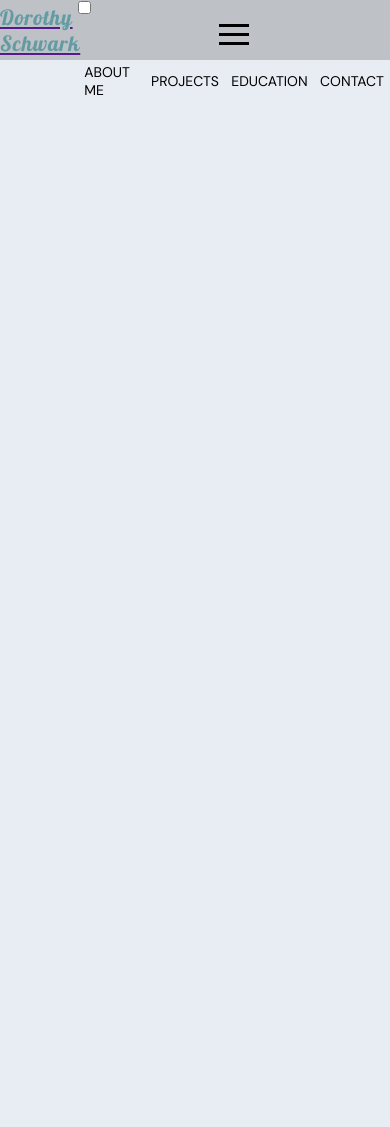
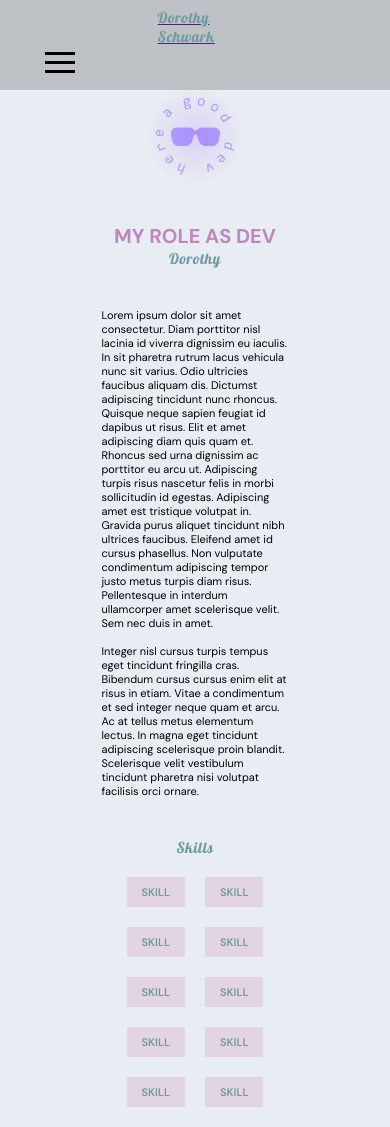
Before and after one commit to dschwark1111/portfolio_116, a plain HTML site: page index.html in a window 390 px wide. Before the commit the page ends 844 px from the top, so only its background shows below. Drawn offline with Linux system fonts and the light colour scheme.

Commit message:
assignment2

```diff
--- a/css/base.css
+++ b/css/base.css
@@ -2,12 +2,12 @@
 Styles we can reuse*/
 
 :root{
-    --primary-color: #639ba3;
+    --primary-color: #6e9aa1;
     --primary-color-100: #f1d8d4;
     --primary-color-300: #7ba1a7;
 
-    --secondary-color: #bbcdf3;
-    --secondary-color-600: #c58b58;
+    --secondary-color: #e3d4e1;
+        --secondary-color-600: #be87be;
     --secondary-color-900: #ddb761;
 
     --neutral-color: black;
@@ -25,7 +25,6 @@ Styles we can reuse*/
     align-items: center;
 }
 }
-
 
 
 /*general style to apply to all elements*/
@@ -55,6 +54,7 @@ h2{
     font-weight: 400;
     letter-spacing: 0.06rem;
     font-size: 1.5rem;
+    text-decoration: none;
 }
 
 p{
--- a/css/header.css
+++ b/css/header.css
@@ -40,3 +40,8 @@ text-transform: 1% 2%;
 .nav-link a:hover{
     border-bottom: solid 2px var(--primary-color);
 }
+
+#nav-check,
+.nav-btn {
+    display: none;
+}
--- /dev/null
+++ b/css/responsive.css
@@ -0,0 +1,51 @@
+/*tablet*/
+@media(max-width:1007px) {
+    html {
+        font-size: 12px;
+    }
+
+    .about-section {
+        flex-direction: column;
+        align-items: center;
+        justify-content: center;
+    }
+
+    .img-container {
+        margin-bottom: 4rem;
+    }
+
+    description-container {
+        width: 100%;
+    }
+}
+
+/*mobile*/
+@media(max-width: 640px) {
+    html {
+        font-size: 10px;
+    }
+
+    header {
+        flex-direction: column;
+        height: max-content;
+        padding: 2%;
+    }
+
+    .nav-link {
+        flex-direction: column;
+    }
+
+    .nav-btn {
+        display: inline-block;
+    }
+
+    #nav-check:not(:checked)~.nav-link {
+        height: 0px;
+        overflow: hidden;
+    }
+
+    #nav-check:checked~.nav-link {
+        height: auto;
+        overflow: auto;
+    }
+}
--- /dev/null
+++ b/css/sections.css
@@ -0,0 +1,44 @@
+.about-section {
+    display: flex;
+    padding: 2 rem;
+}
+
+.img-container {
+    width: 40%;
+}
+
+#about-img {
+    width: 60%;
+}
+
+.description-container {
+    width: 60%;
+    flex-direction: column;
+}
+
+.description-container p {
+    width: 80%;
+    margin: 4rem 0px;
+}
+
+.skills label {
+    cursor: initial;
+    color: var(--primary-color);
+    background-color: var(--secondary-color);
+    font-size: 1.1rem;
+    text-transform: uppercase;
+    padding: 0.8rem 1.5rem;
+    font-weight: 600;
+}
+
+.skills-list {
+    flex-direction: column;
+
+}
+
+.skills {
+    width: 70%;
+    padding: 2rem;
+    gap: 2rem;
+    flex-wrap: wrap;
+}
--- a/index.html
+++ b/index.html
@@ -8,7 +8,8 @@
 <link href="https://fonts.googleapis.com/css2?family=DM+Sans:ital,opsz,wght@0,9..40,400;0,9..40,500;0,9..40,600;0,9..40,700;0,9..40,800;0,9..40,900;1,9..40,400;1,9..40,500;1,9..40,600;1,9..40,700;1,9..40,800;1,9..40,900&family=Lobster&display=swap" rel="stylesheet">
 <link rel="stylesheet" href="/css/base.css">
 <link rel="stylesheet" href="/css/header.css">
-    <title>Dorothy | Developer</title>
+<link rel="stylesheet" href="/css/responsive.css">
+<link rel="stylesheet" href="/css/sections.css">
 </head>
 <body>
     <header class="center">
@@ -39,5 +40,49 @@
         </nav>
 
     </header>
+    <section class="about-section">
+        <div class="img-container center">
+            <img id="about-img" src="./img/logo.png">
+        </div>
+
+        <div class="description-container center">
+            <div class="center" style="flex-direction: column;">
+                <h1>My role as dev</h1>
+                <h2>Dorothy</h2>
+
+            </div>
+
+            <p>
+                Lorem ipsum dolor sit amet consectetur. Diam porttitor nisl lacinia id viverra dignissim
+                eu iaculis. In sit pharetra rutrum lacus vehicula nunc sit varius. Odio ultricies faucibus aliquam dis.
+                Dictumst adipiscing tincidunt nunc rhoncus. Quisque neque sapien feugiat id dapibus ut risus. Elit et
+                amet adipiscing diam quis quam et. Rhoncus sed urna dignissim ac porttitor eu arcu ut. Adipiscing turpis
+                risus nascetur felis in morbi sollicitudin id egestas. Adipiscing amet est tristique volutpat in.
+                Gravida purus aliquet tincidunt nibh ultrices faucibus. Eleifend amet id cursus phasellus. Non vulputate
+                condimentum adipiscing tempor justo metus turpis diam risus. Pellentesque in interdum ullamcorper amet
+                scelerisque velit. Sem nec duis in amet. <br><br>
+                Integer nisl cursus turpis tempus eget tincidunt fringilla cras. Bibendum cursus cursus enim elit at
+                risus in etiam. Vitae a condimentum et sed integer neque quam et arcu. Ac at tellus metus elementum
+                lectus. In magna eget tincidunt adipiscing scelerisque proin blandit. Scelerisque velit vestibulum
+                tincidunt pharetra nisi volutpat facilisis orci ornare.
+            </p>
+            <div class="skills-list center">
+                <h2>Skills</h2>
+                <div class="skills center">
+                    <label>Skill</label>
+                    <label>Skill</label>
+                    <label>Skill</label>
+                    <label>Skill</label>
+                    <label>Skill</label>
+                    <label>Skill</label>
+                    <label>Skill</label>
+                    <label>Skill</label>
+                    <label>Skill</label>
+                    <label>Skill</label>
+                </div>
+            </div>
+
+        </div>
+    </section>
 </body>
 </html>
```
Also changed, not shown: img/logo.png (added), 3 other files.
